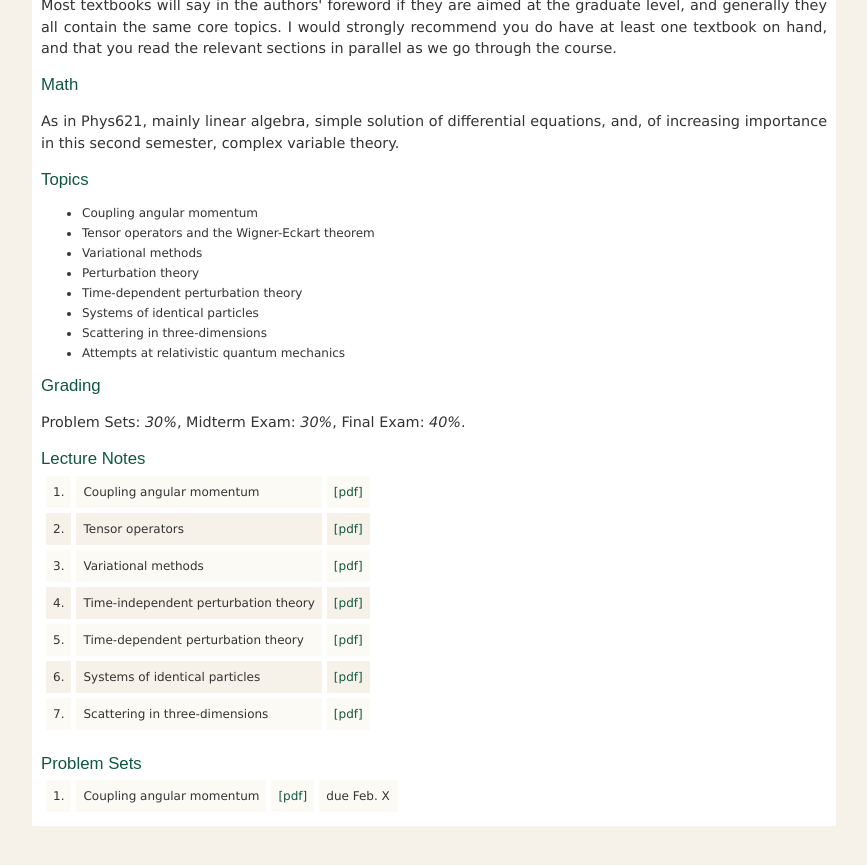
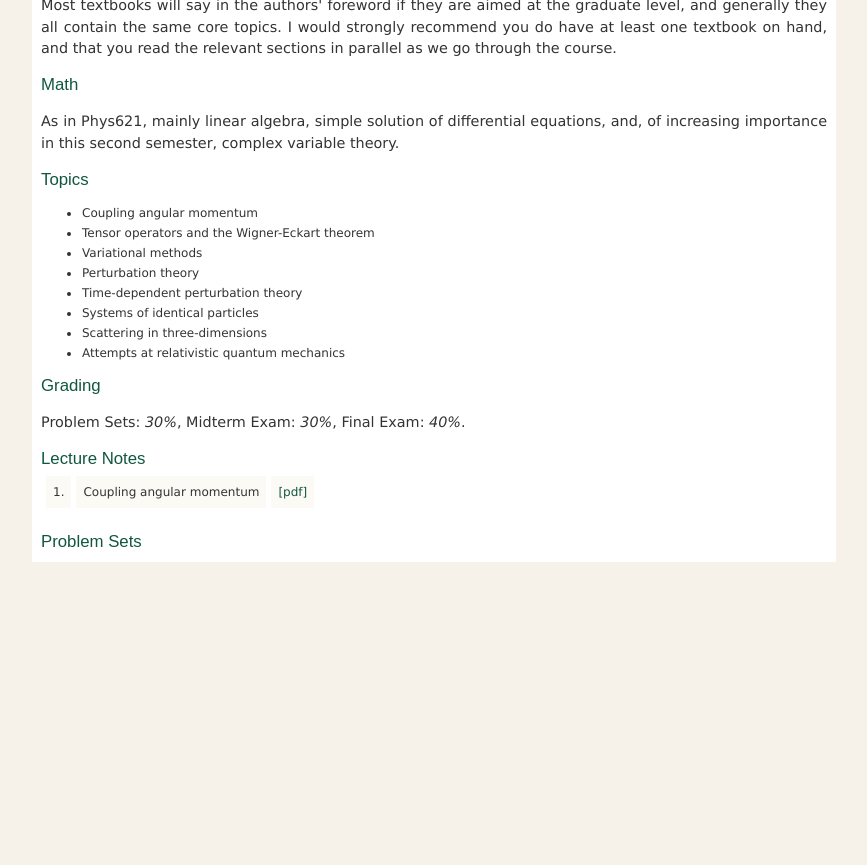
Before and after one commit to jozefdudek/personal_website, a Jekyll site: the page built from Phys622.html, in a window 1280 px wide and 900 px high, scrolled down 1475 px. Shown: the top 865 px of the window, without its empty margins (192-1059 px from the left). Built offline with Jekyll 4.4.1, drawn with Linux system fonts in a browser that asks for light colours; after the commit the page ends 2111 px from its top, so only the background shows below that; some of the changed lines change nothing that is shown.

Commit message:
getting Phys 622 in shape

```diff
--- a/Phys622.html
+++ b/Phys622.html
@@ -101,10 +101,11 @@ variable theory.</p>
       <td class="highlights"> 1. </td>
       <td class="highlights">Coupling angular momentum</td>
       <td class="highlights">
-        <a href="LINK">[pdf]</a>
+        <a href="https://wm1693.box.com/s/hmao52kt0t8j3g31mbc47we2h2ry4dgs">[pdf]</a>
       </td>
     </tr>
 
+<!--
     <tr class="highlights">
       <td class="highlights"> 2. </td>
       <td class="highlights">Tensor operators</td>
@@ -152,7 +153,7 @@ variable theory.</p>
         <a href="LINK">[pdf]</a>
       </td>
     </tr>
-
+  -->
 
   </table>
 
@@ -162,7 +163,8 @@ variable theory.</p>
 
 <table class="highlights">
 
-    <tr class="highlights">
+<!--
+  <tr class="highlights">
       <td class="highlights"> 1. </td>
       <td class="highlights">Coupling angular momentum</td>
       <td class="highlights">
@@ -170,7 +172,7 @@ variable theory.</p>
       </td>
       <td class="highlights">due Feb. X</td>
     </tr>
-
+    -->
 
 
   </table>
```
